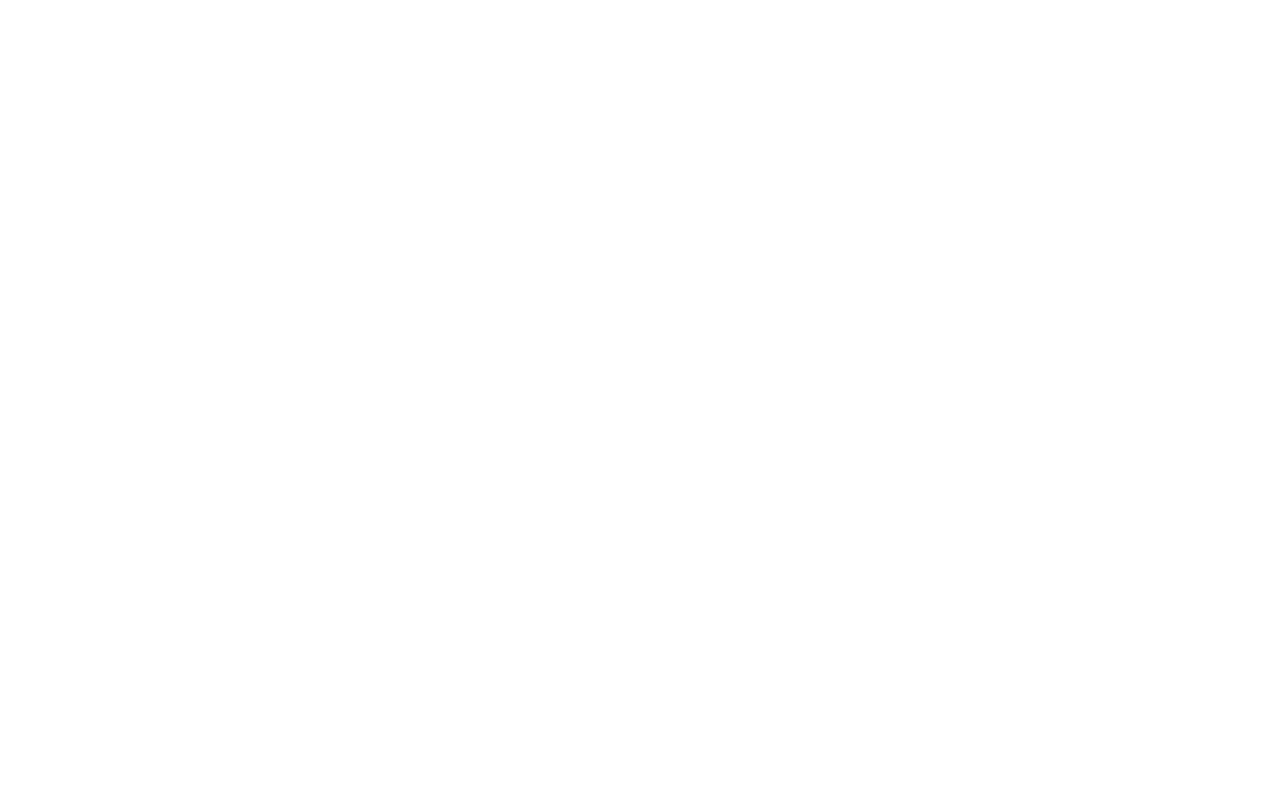
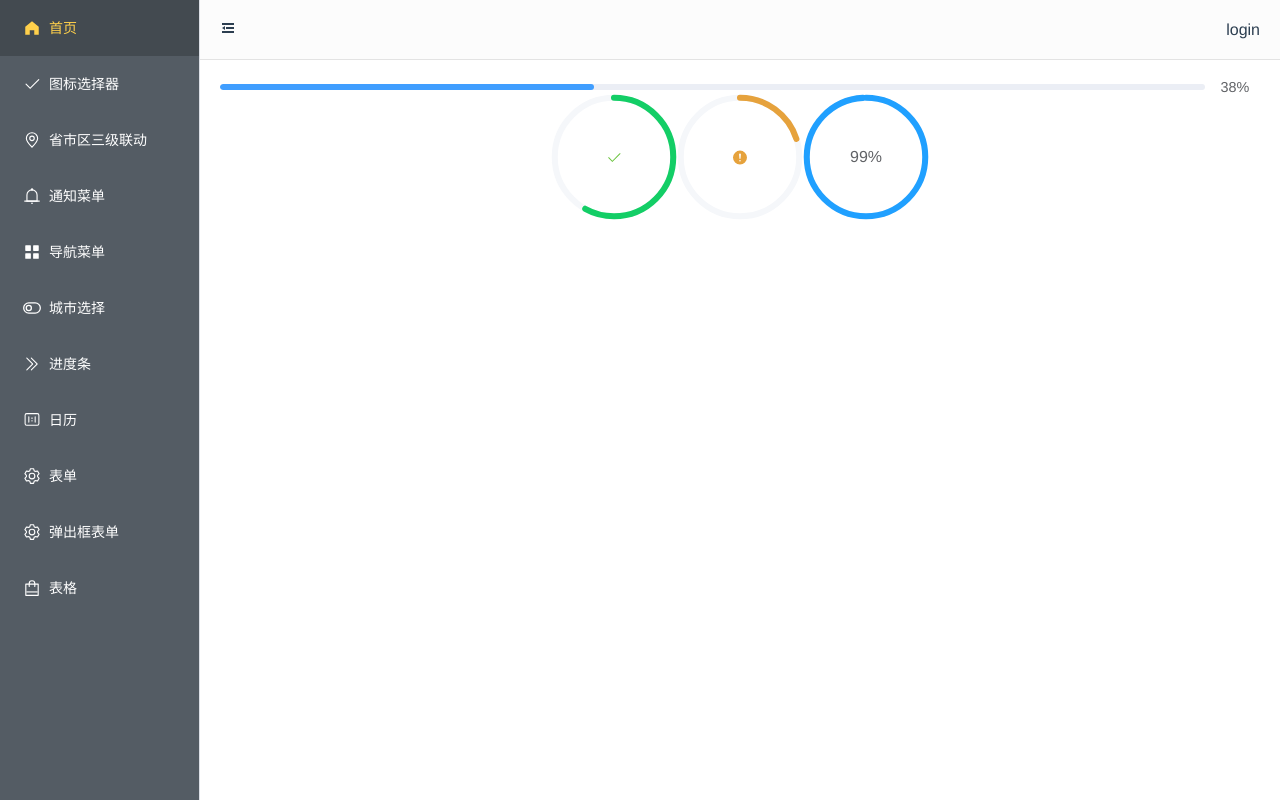
Before and after one commit to shenshuai89/ming-pro, a Vue app: page /progress in a window 1280 px wide. Before the commit this address had no page. Built offline with nearby package versions, Linux system fonts and the light colour scheme.

Commit message:
feat: 添加progress进度条组件

```diff
--- a/src/components/index.ts
+++ b/src/components/index.ts
@@ -4,8 +4,9 @@ import chooseArea from "./chooseArea";
 import notification from "./notification";
 import list from "./list";
 import menu from "./menu";
+import progress from "./progress";
 
-const components = [chooseIcon, chooseArea, notification, list, menu];
+const components = [chooseIcon, chooseArea, notification, list, menu, progress];
 
 export default {
   install(app: App) {
--- /dev/null
+++ b/src/components/progress/index.ts
@@ -0,0 +1,8 @@
+import { App } from "vue";
+import Progress from "./src/index.vue";
+
+export default {
+  install(app: App) {
+    app.component("m-progress", Progress);
+  },
+};
--- /dev/null
+++ b/src/components/progress/src/index.vue
@@ -0,0 +1,39 @@
+<template>
+  <el-progress :percentage="percent" v-bind="$attrs"></el-progress>
+</template>
+
+<script setup lang="ts">
+import { onMounted, ref } from "vue";
+const props = defineProps({
+  //   进度值
+  percentage: {
+    type: Number,
+    default: 0,
+  },
+  isAnimation: {
+    type: Boolean,
+    default: false,
+  },
+  time: {
+    type: Number,
+    default: 300,
+  },
+});
+let percent = ref<number>(0);
+onMounted(() => {
+  if (props.isAnimation) {
+    // 获取每段值 能够划分到的时间
+    let t = Math.ceil(props.time / props.percentage) + 1;
+    let timer = setInterval(() => {
+      percent.value += 1;
+      if (percent.value >= (props.percentage > 40 ? props.percentage + 5: props.percentage)) {
+        percent.value = props.percentage;
+        clearInterval(timer);
+      }
+    }, t);
+  } else {
+    percent.value = props.percentage;
+  }
+});
+</script>
+<style lang="scss" scoped></style>
--- a/src/router/index.ts
+++ b/src/router/index.ts
@@ -22,6 +22,10 @@ const routes: RouteRecordRaw[] = [
         path: "/menu",
         component: () => import("@/views/menu.vue"),
       },
+      {
+        path: "/progress",
+        component: () => import("@/views/progress.vue"),
+      },
     ],
   },
 ];
--- /dev/null
+++ b/src/views/progress.vue
@@ -0,0 +1,13 @@
+<template>
+  <m-progress :isAnimation="true" :time="3000" :percentage="38"></m-progress>
+  <m-progress :isAnimation="true" :time="3000" :percentage="58" type="circle" status="success"></m-progress>
+  <m-progress :isAnimation="true" :time="3000" :percentage="20" type="circle" status="warning"></m-progress>
+  <m-progress :isAnimation="true" :time="3000" :percentage="99" type="circle"></m-progress>
+</template>
+
+<script setup lang='ts'>
+
+</script>
+<style lang='scss' scoped>
+
+</style>
```
Also changed, not shown: components.json.
